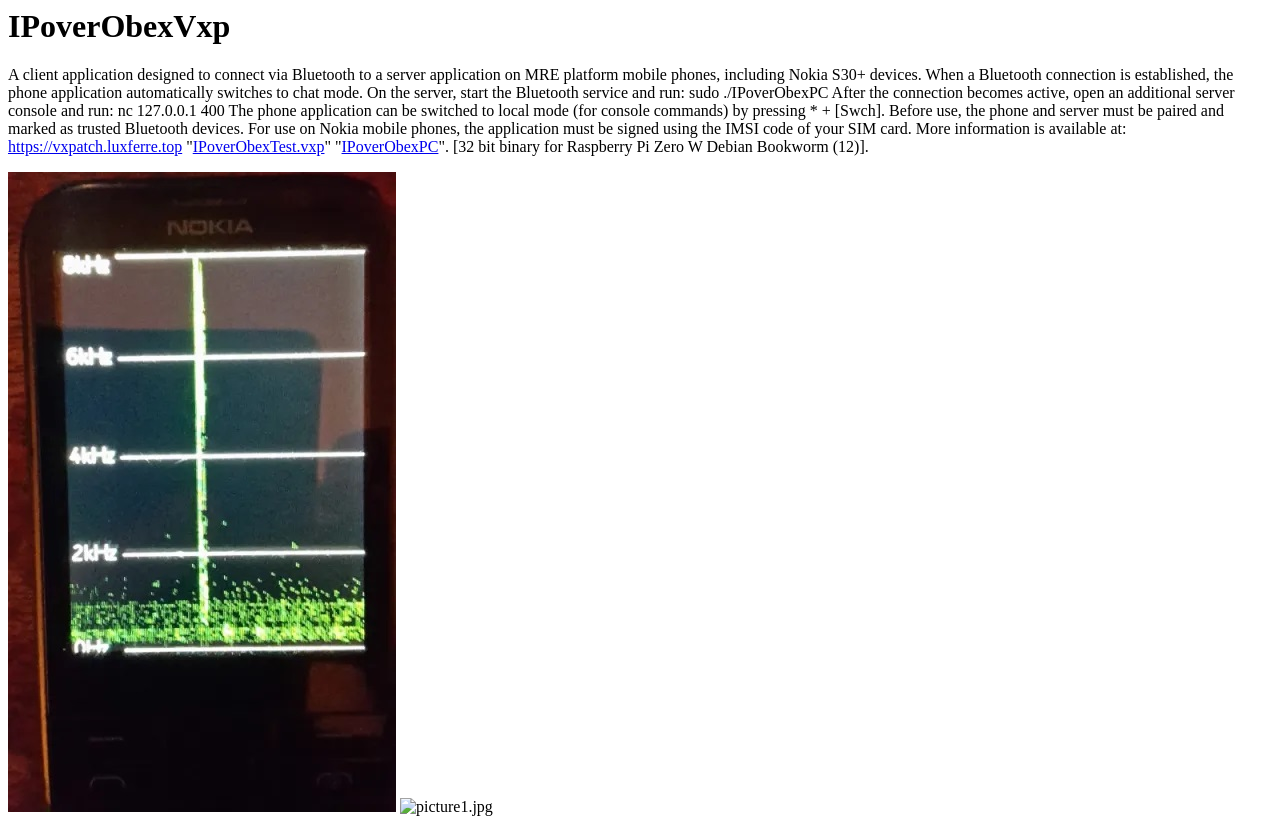
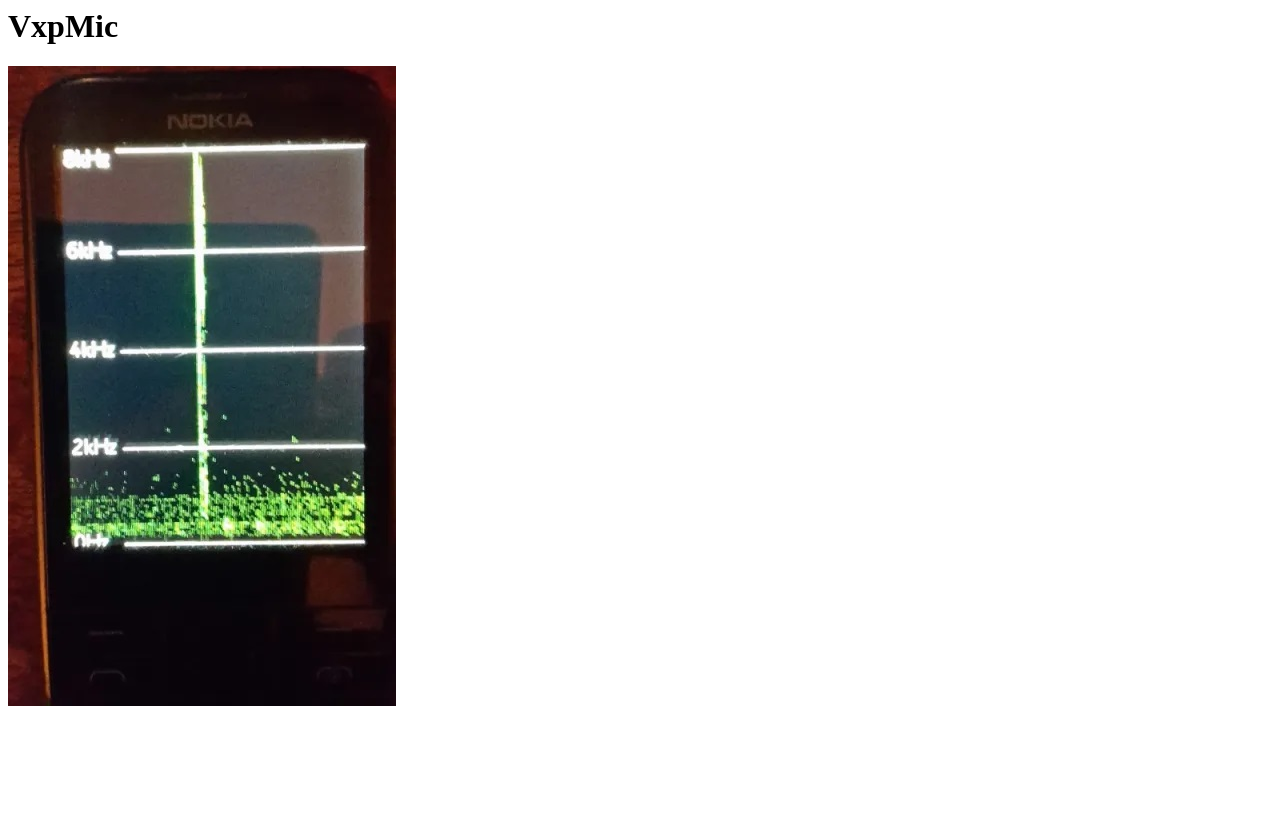
Before and after one commit to RDZDX/VxpMic, a plain HTML site: page docs/index.html in a window 1280 px wide. After the commit the page ends 800 px from the top, so only its background shows below. Drawn offline with Linux system fonts and the light colour scheme.

Commit message:
Update index.html

```diff
--- a/docs/index.html
+++ b/docs/index.html
@@ -1,25 +1,10 @@
 <html>
 
 <body>
-  <h1>IPoverObexVxp</h1>
+  <h1>VxpMic</h1>
   <p>
-A client application designed to connect via Bluetooth to a server application on MRE platform mobile phones, including Nokia S30+ devices.
-When a Bluetooth connection is established, the phone application automatically switches to chat mode.
-On the server, start the Bluetooth service and run:
-sudo ./IPoverObexPC
-After the connection becomes active, open an additional server console and run:
-nc 127.0.0.1 400
-The phone application can be switched to local mode (for console commands) by pressing * + [Swch].
-Before use, the phone and server must be paired and marked as trusted Bluetooth devices.
-For use on Nokia mobile phones, the application must be signed using the IMSI code of your SIM card. More information is available at:
-    <a href="https://vxpatch.luxferre.top">https://vxpatch.luxferre.top</a>
-    "<a href="https://github.com/RDZDX/IPoverObexVxp/blob/main/IPoverObexTest.vxp?raw=true" download>IPoverObexTest.vxp</a>"
-    "<a href="https://github.com/RDZDX/IPoverObexVxp/blob/main/IPoverObexPC?raw=true" download>IPoverObexPC</a>".
-    [32 bit binary for Raspberry Pi Zero W Debian Bookworm (12)].
   </p>
   <img src="picture.jpg" alt="picture.jpg">
-  <img src="picture1.jpg" alt="picture1.jpg">
-  </p>
 </body>
 
 </html>
```
